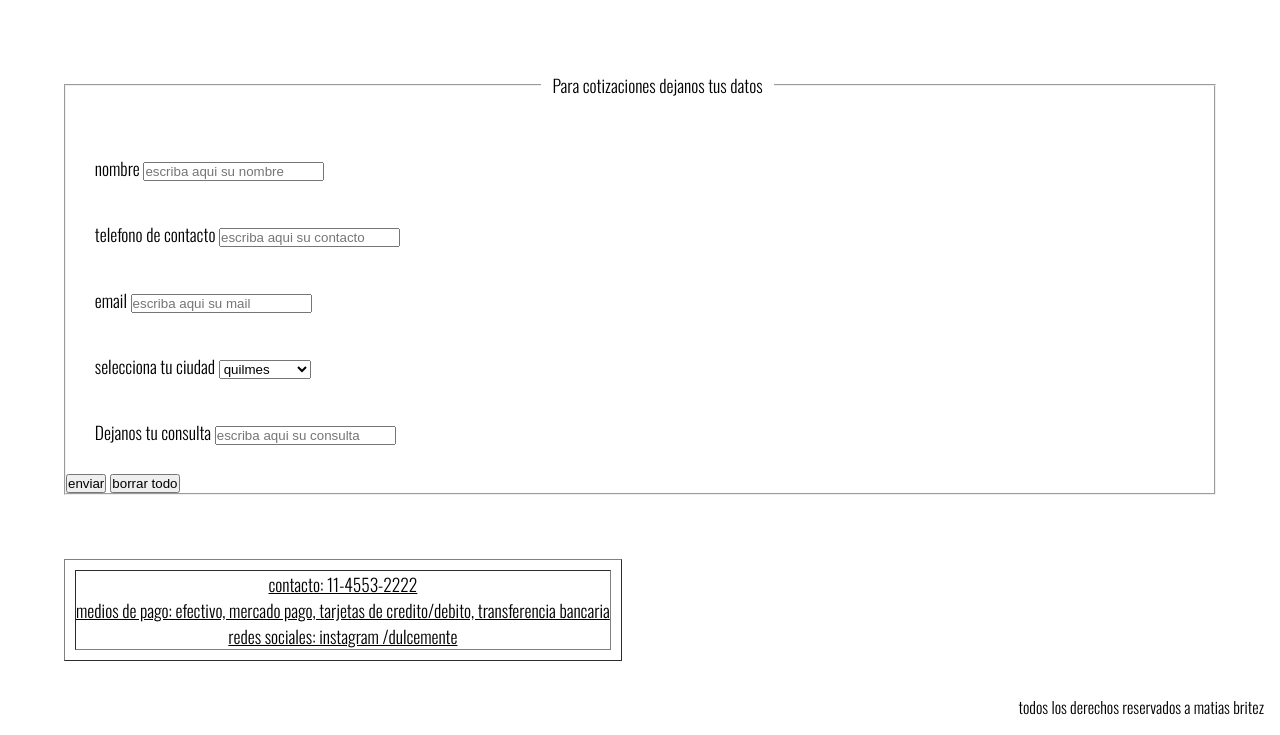
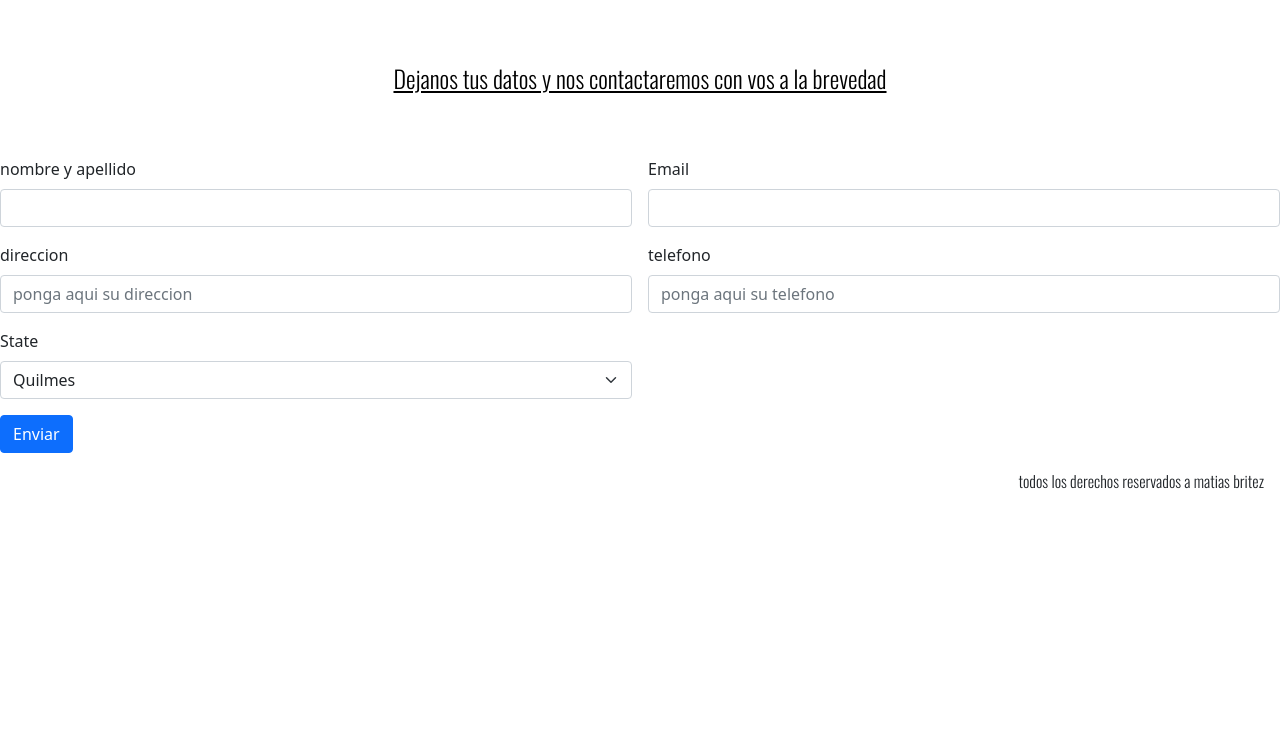
Before and after one commit to mabritez/ideaBritez, a plain HTML site: page pages/contacto.html in a window 1280 px wide. Shown: the part 718-1453 px from the top of the page. After the commit the page ends 1243 px from the top, so only its background shows below. Drawn offline with nearby package versions, Linux system fonts and the light colour scheme; a web font is replaced by a local one.

Commit message:
incluyendo bootstrap a index y contactos

```diff
--- a/css/index.css
+++ b/css/index.css
@@ -467,4 +467,24 @@ a{
     border-radius: 0.5rem;
 }
 
+.textoCarrusel{
+    background-color: black;
+    color: pink;
 }
+
+.textocarrusel2{
+    background-color: white;
+    color: black;
+    font-size: 1.1rem;
+}
+
+h2{
+    color:black;
+    text-decoration: underline;
+    font-family: 'Oswald', sans-serif;
+    font-size: 1.5rem;
+    margin: 1.5rem;
+    padding: 2.5rem;
+    text-align: center;
+}
+}
--- a/pages/contacto.html
+++ b/pages/contacto.html
@@ -4,6 +4,7 @@
     <meta charset="UTF-8">
     <meta http-equiv="X-UA-Compatible" content="IE=edge">
     <meta name="viewport" content="width=device-width, initial-scale=1.0">
+    <link href="https://cdn.jsdelivr.net/npm/bootstrap@5.1.3/dist/css/bootstrap.min.css" rel="stylesheet" integrity="sha384-1BmE4kWBq78iYhFldvKuhfTAU6auU8tT94WrHftjDbrCEXSU1oBoqyl2QvZ6jIW3" crossorigin="anonymous">
     <link rel="stylesheet" href="../css/index.css">
 
     <link rel="preconnect" href="https://fonts.googleapis.com">
@@ -58,60 +59,41 @@
         <h1 class="modificacionContacto">Contacto</h1>
     </div>
 
+    <h2>Dejanos tus datos y nos contactaremos con vos a la brevedad</h2>
 
-    <form class="tabla" action="">
-        <fieldset class="prueba">
-            <legend class="tusDatos">Para cotizaciones dejanos tus datos</legend>
-            <div class="datos">
-                <label for="nombre">
-                    nombre
-                </label>
-                <input type="texto" name="nombre" placeholder="escriba aqui su nombre">
+    <form class="row g-3">
+        <div class="col-md-6">
+          <label for="inputEmail4" class="form-label">nombre y apellido</label>
+          <input type="email" class="form-control" id="inputEmail4">
         </div>
-            <div class="datos">
-                <label for="telefono">
-                    telefono de contacto
-                </label>
-                <input type="text" name="telefono" placeholder="escriba aqui su contacto">
+        <div class="col-md-6">
+            <label for="inputEmail4" class="form-label">Email</label>
+            <input type="email" class="form-control" id="inputEmail4">
           </div>
-            <div class="datos">
-                <label for="mail">
-                    email
-                </label>
-                <input type="email" name="mail" placeholder="escriba aqui su mail">
+
+        <div class="col-6">
+          <label for="inputAddress" class="form-label">direccion</label>
+          <input type="text" class="form-control" id="inputAddress" placeholder="ponga aqui su direccion">
         </div>
-            <div class="datos">
-                <label for="ciudad">
-                    selecciona tu ciudad
-                </label>
-                <select name="ciudad" id="">
-                    <option value="quilmes">quilmes</option>
-                    <option value="bernal">bernal</option>
-                    <option value="berazategui">berazategui</option>
+        <div class="col-6">
+            <label for="inputAddress" class="form-label">telefono</label>
+            <input type="text" class="form-control" id="inputAddress" placeholder="ponga aqui su telefono">
+          </div>
+        <div class="col-md-6">
+          <label for="inputState" class="form-label">State</label>
+          <select id="inputState" class="form-select">
+            <option selected>Quilmes</option>
+            <option>Bernal</option>
+            <option>berazategui</option>
           </select>
         </div>
-            <div class="datos">
-                <label for="consulta">
-                    Dejanos tu consulta
-                </label>
-                <input type="text" name="consulta" placeholder="escriba aqui su consulta">
+
+        <div class="col-12">
+          <button type="submit" class="btn btn-primary">Enviar</button>
         </div>
-            <input type="submit" value="enviar">
-                <input type="reset" value="borrar todo">
-            </div>
-
-        </fieldset>
       </form>
 
-    <table  border="1" class="ubicacionDos">
-        <tr>
-            <td>
-                <p>contacto: 11-4553-2222</p>
-                <p>medios de pago: efectivo, mercado pago, tarjetas de credito/debito, transferencia bancaria</p>
-                <p>redes sociales: instagram  /dulcemente</p>
-            </td>
-        </tr>
-    </table>
+
 
     <footer>
         <p>
@@ -119,6 +101,6 @@
         </p>
      </footer>
 
-
+     <script src="https://cdn.jsdelivr.net/npm/bootstrap@5.1.3/dist/js/bootstrap.bundle.min.js" integrity="sha384-ka7Sk0Gln4gmtz2MlQnikT1wXgYsOg+OMhuP+IlRH9sENBO0LRn5q+8nbTov4+1p" crossorigin="anonymous"></script>
 </body>
 </html>
```
Also changed, not shown: index.html (+50 -7 lines), pages/catering.html (+1 -1 lines), pages/pasteleria.html (+1 -1 lines), images/PasteleriaImg.png (added), images/carru.png (added), images/carruselcatering.jpg (added), images/carruselfechasespeiales.jpg (added), images/cartaPasteleria.jpg (added), images/pruebapasteleria.jpg (added), 2 other files. Lines whose indentation alone changed are shown as unchanged.
